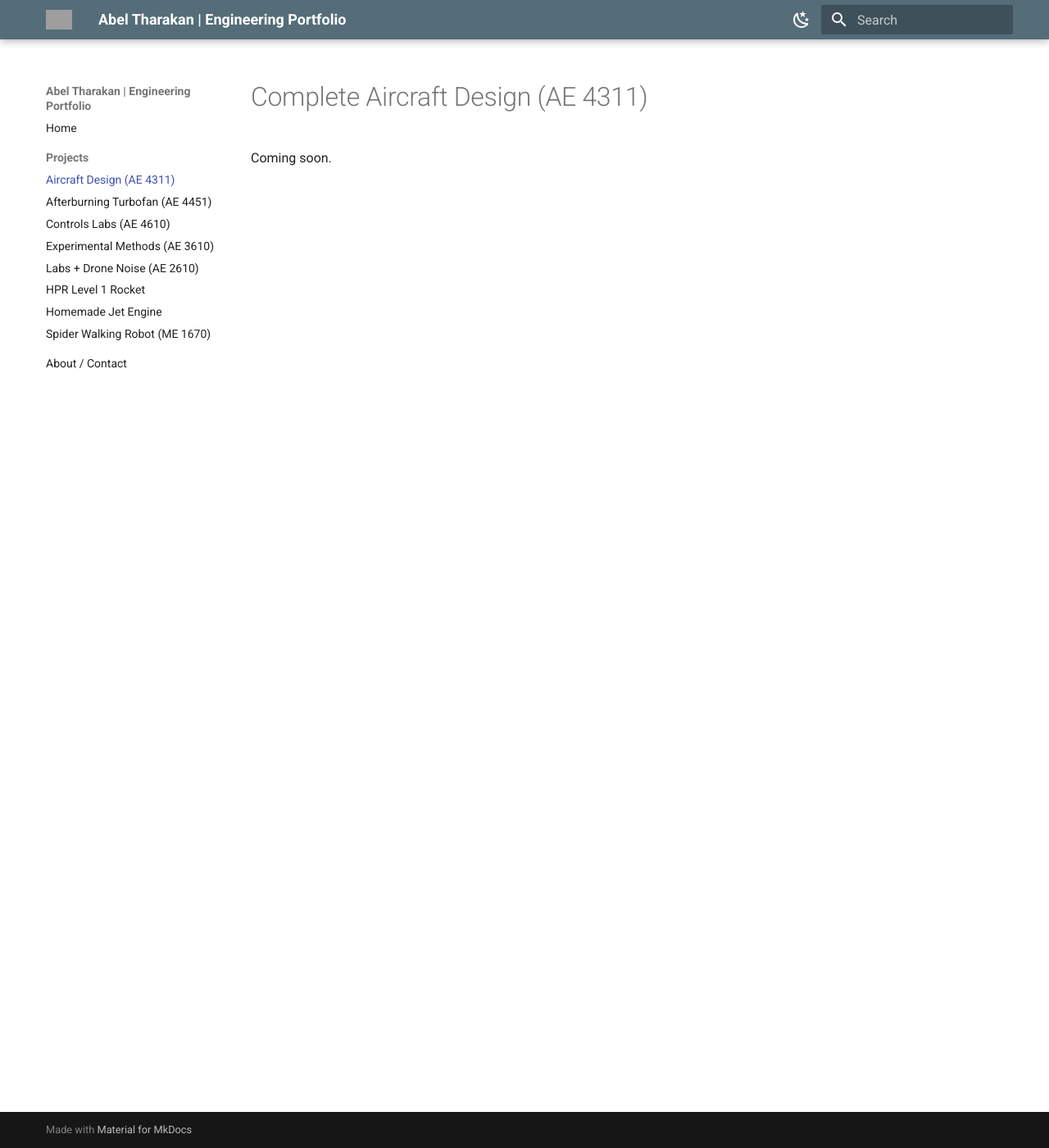
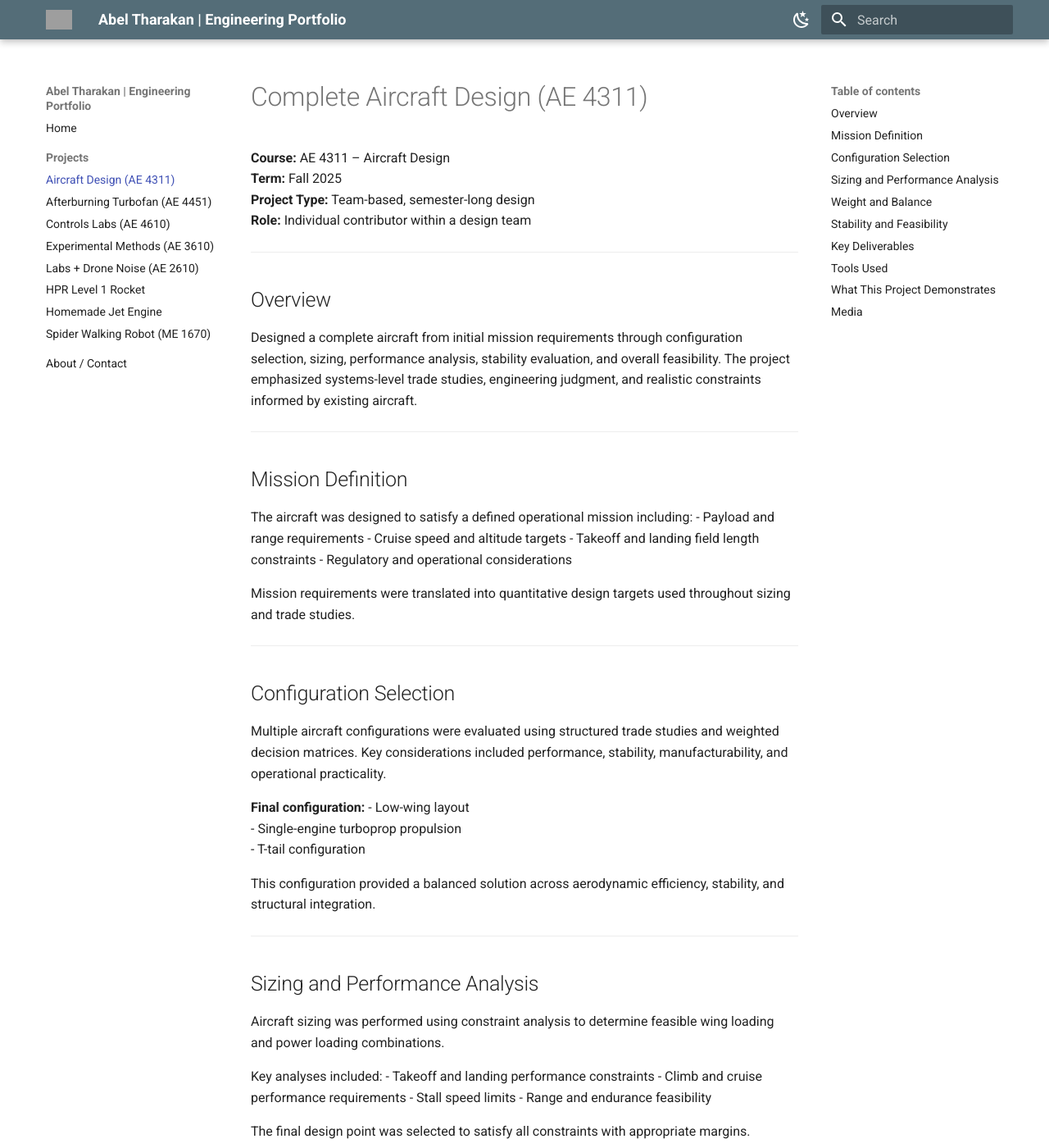
Before and after one commit to atharakan/portfolio, an MkDocs documentation site: the page built from docs/projects/ae4311-aircraft-design.md, in a window 1280 px wide and 1400 px high. Shown: the whole window at 82% size. Built offline with MkDocs 1.6.1 and Material for MkDocs 9.7.7, drawn with Linux system fonts in a browser that asks for light colours; some of the changed text lies outside the part shown; grey boxes are pictures that could not be loaded.

Commit message:
Update ae4311-aircraft-design.md

```diff
--- a/docs/projects/ae4311-aircraft-design.md
+++ b/docs/projects/ae4311-aircraft-design.md
@@ -1,3 +1,102 @@
 # Complete Aircraft Design (AE 4311)
 
-Coming soon.
+**Course:** AE 4311 – Aircraft Design
+**Term:** Fall 2025
+**Project Type:** Team-based, semester-long design
+**Role:** Individual contributor within a design team
+
+---
+
+## Overview
+Designed a complete aircraft from initial mission requirements through configuration selection, sizing, performance analysis, stability evaluation, and overall feasibility. The project emphasized systems-level trade studies, engineering judgment, and realistic constraints informed by existing aircraft.
+
+---
+
+## Mission Definition
+The aircraft was designed to satisfy a defined operational mission including:
+- Payload and range requirements
+- Cruise speed and altitude targets
+- Takeoff and landing field length constraints
+- Regulatory and operational considerations
+
+Mission requirements were translated into quantitative design targets used throughout sizing and trade studies.
+
+---
+
+## Configuration Selection
+Multiple aircraft configurations were evaluated using structured trade studies and weighted decision matrices. Key considerations included performance, stability, manufacturability, and operational practicality.
+
+**Final configuration:**
+- Low-wing layout
+- Single-engine turboprop propulsion
+- T-tail configuration
+
+This configuration provided a balanced solution across aerodynamic efficiency, stability, and structural integration.
+
+---
+
+## Sizing and Performance Analysis
+Aircraft sizing was performed using constraint analysis to determine feasible wing loading and power loading combinations.
+
+Key analyses included:
+- Takeoff and landing performance constraints
+- Climb and cruise performance requirements
+- Stall speed limits
+- Range and endurance feasibility
+
+The final design point was selected to satisfy all constraints with appropriate margins.
+
+*(Insert constraint diagram here)*
+
+---
+
+## Weight and Balance
+A component-level weight estimation was conducted to generate a complete mass breakdown. Center of gravity (CG) locations were estimated for major components and evaluated across multiple loading scenarios.
+
+Analyses performed:
+- Total weight buildup and mass fractions
+- CG excursion across loading cases
+- Static margin and neutral point estimation
+
+The final design maintained acceptable stability margins throughout the operational envelope.
+
+*(Insert CG excursion plot relative to mean geometric chord here)*
+
+---
+
+## Stability and Feasibility
+Longitudinal static stability was assessed using neutral point estimation and static margin calculations. The design was verified to be stable across expected loading conditions while meeting mission performance requirements.
+
+Design feasibility was evaluated by comparison against existing aircraft in a similar class to ensure realistic sizing and performance.
+
+---
+
+## Key Deliverables
+- Mission profile and requirement definition
+- Configuration trade study and justification
+- Constraint diagram with selected design point
+- Performance estimates (stall, cruise, climb, range)
+- Weight breakdown and CG excursion analysis
+- Stability margin and neutral point estimation
+- Final aircraft specifications and configuration layout
+
+---
+
+## Tools Used
+- MATLAB (performance and sizing calculations)
+- Spreadsheet-based trade studies and weight estimation
+- Engineering references and aircraft comparison data
+- LaTeX for formal report documentation
+
+---
+
+## What This Project Demonstrates
+- Systems-level aircraft design thinking
+- Ability to balance competing performance and stability requirements
+- Use of engineering judgment alongside analytical methods
+- Experience producing industry-style design deliverables
+
+---
+
+## Media
+*(A*
```
